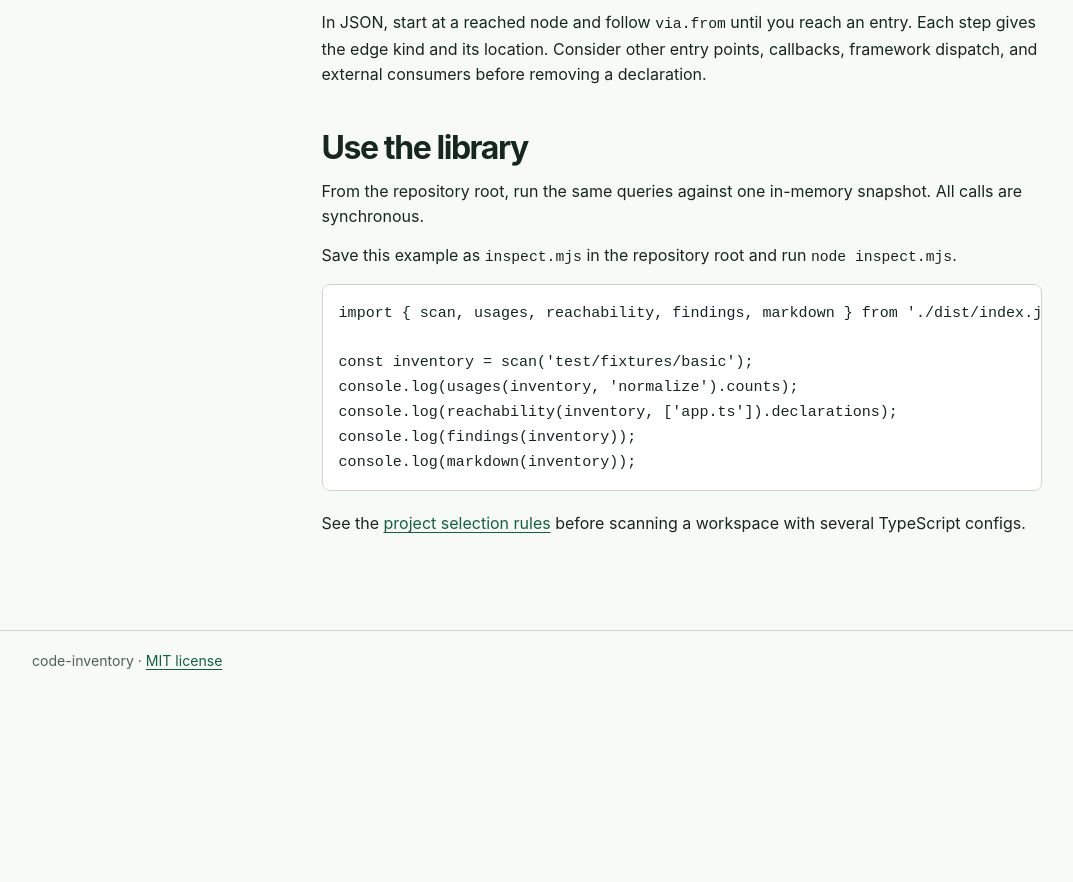
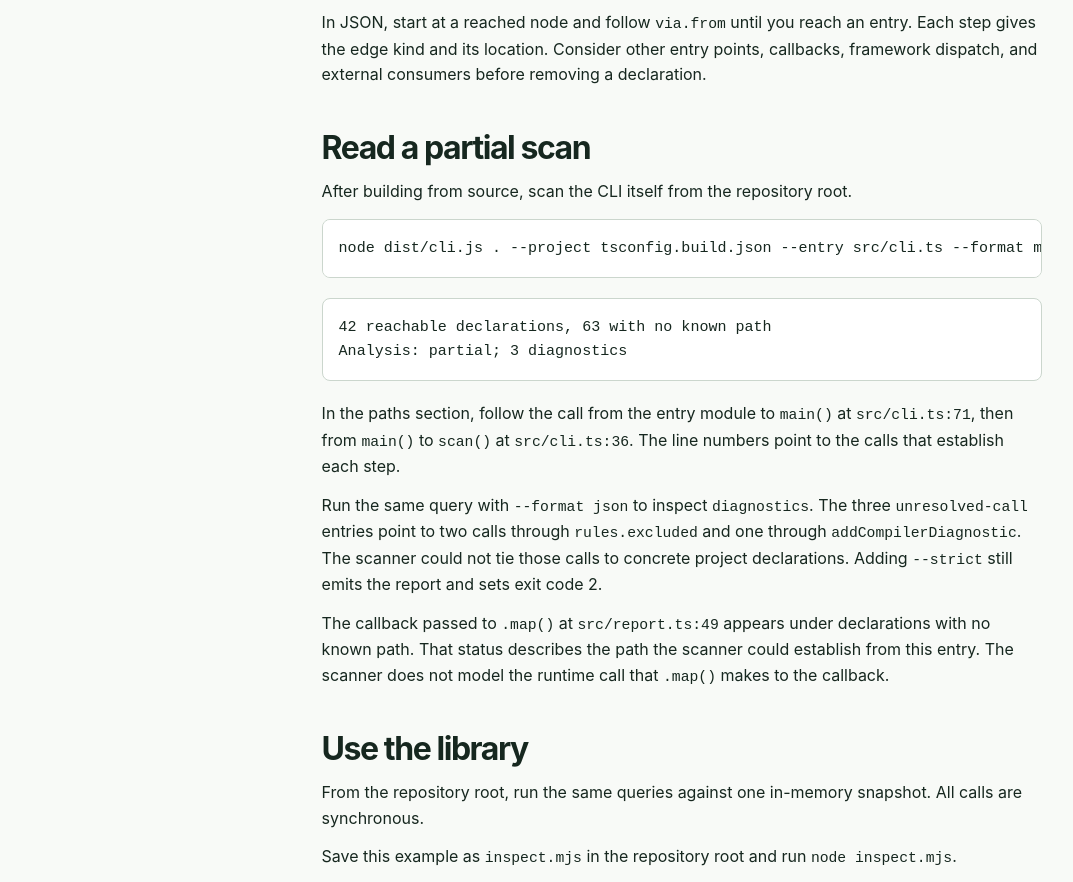
Before and after one commit to Huldoser/code-inventory, a website: page docs/guide.html in a window 1280 px wide. Shown: the part 1841-2723 px from the top of the page, without its empty margins (48-1121 px from the left). Before the commit the page ends 2533 px from the top, so only its background shows below. Drawn offline with Linux system fonts and the light colour scheme.

Commit message:
docs: explain partial reachability reports (#7)
Add a worked scan of the CLI to the guide and link it from the README.

The example follows the calls into `main()` and `scan()`, explains three
unresolved calls, and shows why a `.map()` callback can have no known
path.

Verified the documented output and strict exit code. `npm run check`
passed all 35 tests.

```diff
--- a/docs/guide.html
+++ b/docs/guide.html
@@ -31,6 +31,7 @@
           <a href="#scan">Scan the fixture</a>
           <a href="#references">Inspect a symbol</a>
           <a href="#paths">Trace an entry point</a>
+          <a href="#self-scan">Read a partial scan</a>
           <a href="#library">Use the library</a>
         </nav>
       </aside>
@@ -93,6 +94,27 @@ node dist/cli.js test/fixtures/basic --format markdown --output inventory.md</co
           the edge kind and its location. Consider other entry points, callbacks, framework dispatch, and external
           consumers before removing a declaration.
         </p>
+        <h2 id="self-scan">Read a partial scan</h2>
+        <p>After building from source, scan the CLI itself from the repository root.</p>
+        <pre><code>node dist/cli.js . --project tsconfig.build.json --entry src/cli.ts --format markdown</code></pre>
+        <pre><code>42 reachable declarations, 63 with no known path
+Analysis: partial; 3 diagnostics</code></pre>
+        <p>
+          In the paths section, follow the call from the entry module to <code>main()</code> at
+          <code>src/cli.ts:71</code>, then from <code>main()</code> to <code>scan()</code> at
+          <code>src/cli.ts:36</code>. The line numbers point to the calls that establish each step.
+        </p>
+        <p>
+          Run the same query with <code>--format json</code> to inspect <code>diagnostics</code>. The three
+          <code>unresolved-call</code> entries point to two calls through <code>rules.excluded</code> and one through
+          <code>addCompilerDiagnostic</code>. The scanner could not tie those calls to concrete project declarations.
+          Adding <code>--strict</code> still emits the report and sets exit code 2.
+        </p>
+        <p>
+          The callback passed to <code>.map()</code> at <code>src/report.ts:49</code> appears under declarations with no
+          known path. That status describes the path the scanner could establish from this entry. The scanner does not
+          model the runtime call that <code>.map()</code> makes to the callback.
+        </p>
         <h2 id="library">Use the library</h2>
         <p>From the repository root, run the same queries against one in-memory snapshot. All calls are synchronous.</p>
         <p>
```
Also changed, not shown: README.md.
